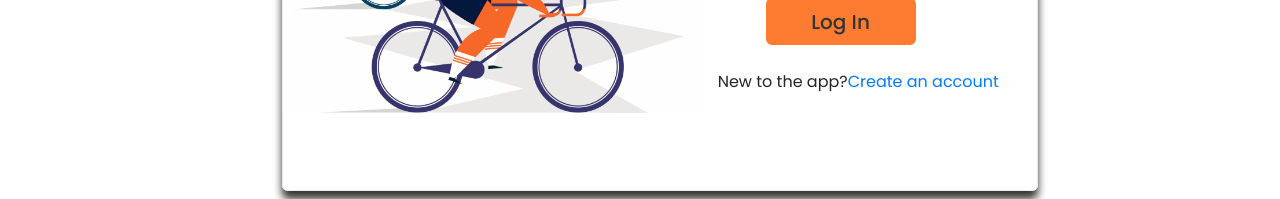
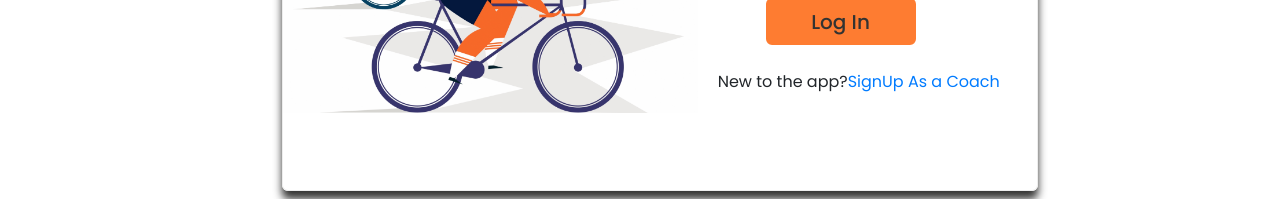
Before and after one commit to rajnidua/the-coach-plus, a React (Create React App) app in the folder client/: page /Login in a window 1280 px wide. Shown: the part 265-464 px from the top of the page. Built offline with nearby package versions, Linux system fonts and the light colour scheme.

Commit message:
signup coach presence

```diff
--- a/client/src/components/Login-Body/Body.js
+++ b/client/src/components/Login-Body/LoginBody.js
@@ -2,8 +2,11 @@ import React from "react";
 import "../../styles/login.css";
 import loginBgImage from "../../images/logIn-bg.jpg";
 import Auth from "../../utils/auth.js";
+import { Link } from "react-router-dom";
 
-function Body() {
+function LoginBody() {
+  const signupCoach = "coach";
+  const signupStudent = "student";
   return (
     <div>
       <section className="log-in" id="log-in">
@@ -35,9 +38,26 @@ function Body() {
               </form>
               <p>
                 New to the app?
+                {/* <Link to="/SignUp" role={true} className="btn">
+                  SignUp As a Coach
+                </Link>
+                <Link to="/SignUp" role={false} className="btn">
+                  SignUp As a Student
+                </Link> */}
+                <Link
+                  to={{
+                    pathname: "/SignUp",
+                    state: true,
+                  }}
+                >
+                  SignUp As a Coach
+                </Link>
+                {/* <a href="https://www.google.com" className="sign-up-link">
+                  SignUp As a Coach
+                </a>
                 <a href="https://www.google.com" className="sign-up-link">
-                  Create an account
-                </a>
+                  SignUp As a Student
+                </a> */}
               </p>
             </div>
           </div>
@@ -47,4 +67,4 @@ function Body() {
   );
 }
 
-export default Body;
+export default LoginBody;
--- a/client/src/components/SignUp-Body/Body.js
+++ b/client/src/components/SignUp-Body/Body.js
@@ -6,14 +6,18 @@ import "../../styles/signup.css";
 import loginBgImage from "../../images/logIn-bg.jpg";
 import Auth from "../../utils/auth.js";
 
-function Body() {
+function Body(props) {
   const [userFormData, setUserFormData] = useState({
     username: "",
     email: "",
     password: "",
   });
+  console.log("value of props.role is: ");
+  console.log(props.type);
 
-  const [isCoach, setIsCoach] = useState(true);
+  const [isCoach, setIsCoach] = useState(props.type);
+
+  console.log("value of isCoach is " + isCoach);
 
   // set state for form validation
   const [validated] = useState(false);
--- a/client/src/pages/Login.js
+++ b/client/src/pages/Login.js
@@ -1,13 +1,13 @@
 import React from "react";
 import NavBar from "../components/Navbar/Navbar";
-import Body from "../components/Login-Body/Body.js";
+import LoginBody from "../components/Login-Body/LoginBody.js";
 import Footer from "../components/Footer/Footer";
 
 function Login() {
   return (
     <div>
       <NavBar />
-      <Body />
+      <LoginBody />
       <Footer />
     </div>
   );
--- a/client/src/pages/SignUp.js
+++ b/client/src/pages/SignUp.js
@@ -2,12 +2,15 @@ import React from "react";
 import NavBar from "../components/Navbar/Navbar";
 import Body from "../components/SignUp-Body/Body.js";
 import Footer from "../components/Footer/Footer";
+import LoginBody from "../components/Login-Body/LoginBody.js";
+function SignUp(props) {
+  console.log("props value is " + props + "role is" + props.location.state);
+  console.log(props);
 
-function SignUp() {
   return (
     <div>
       <NavBar />
-      <Body />
+      <Body type={props.location.state} />
       <Footer />
     </div>
   );
```
Also changed, not shown: client/src/components/Welcome-Body/Body.js (+12 -0 lines).
